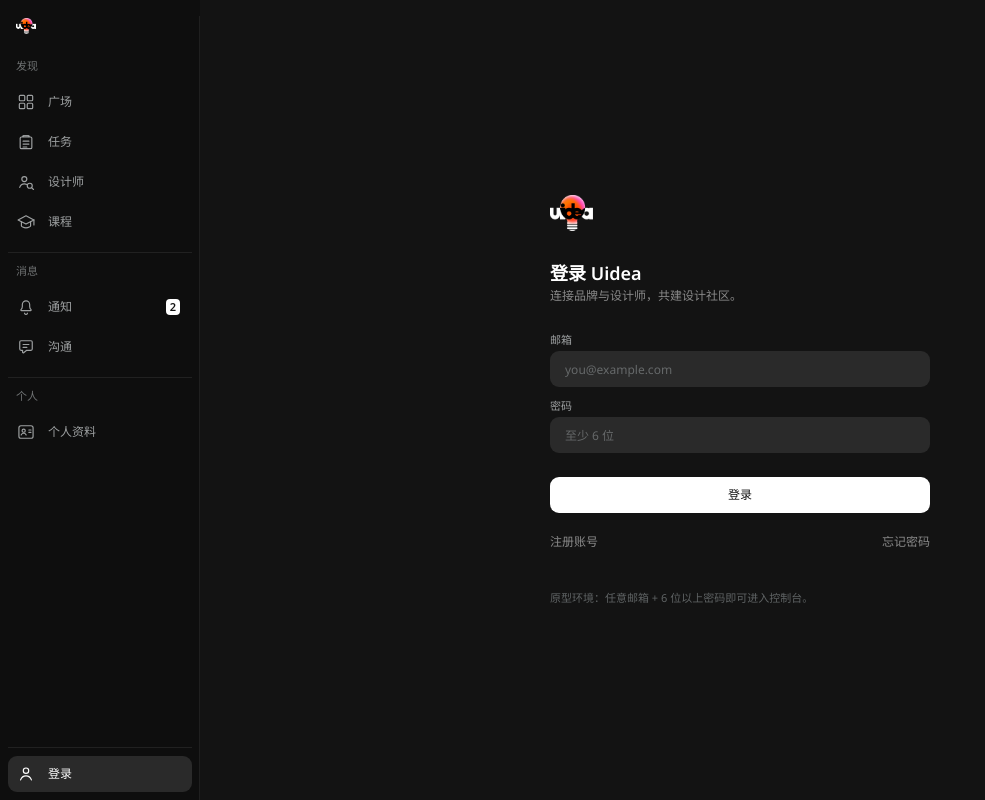
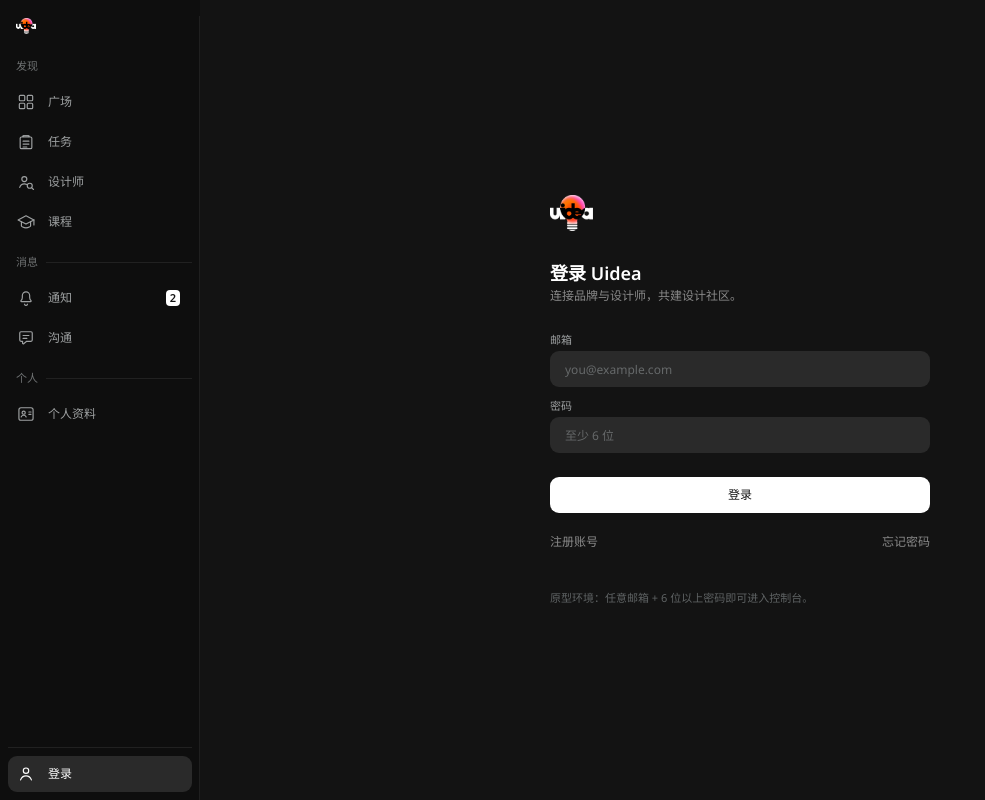
Before and after one commit to LongYingZhang/uidea, a React (Vite) app: page /#/login in a window 1280 px wide. Shown: the whole page, without its empty margins (0-985 px from the left). Built offline with nearby package versions, Linux system fonts and the light colour scheme.

Commit message:
style: 收起态分组横线右端留距；展开态改为标题+延伸线（PAYMENTS 式）

```diff
--- a/src/components/layout/SiteSidebar.tsx
+++ b/src/components/layout/SiteSidebar.tsx
@@ -89,11 +89,13 @@
         {sidebarGroups.map((group, gi) => (
           <div key={group.title ?? `g-${gi}`}>
             {gi > 0 ? (
-              /* Standalone full-width hairline between groups — shows in both states */
-              <div
-                className="my-2 h-px bg-white/[0.08]"
-                aria-hidden
-              />
+              /* Collapsed: short hairline that stops short of the right edge.
+                 Expanded: the group title itself carries the trailing line (below). */
+              expanded ? (
+                <div className="h-2" aria-hidden />
+              ) : (
+                <div className="my-2 h-px w-9 bg-white/[0.08]" aria-hidden />
+              )
             ) : (
               <div className={expanded ? "h-2" : "h-1"} aria-hidden />
             )}
@@ -107,6 +109,10 @@
                 <span className="ui-text-label shrink-0 whitespace-nowrap text-[#6f7273]">
                   {group.title}
                 </span>
+                {gi > 0 ? (
+                  /* "PAYMENTS ————" style: line runs from the label to the right */
+                  <span className="ml-2 h-px min-w-0 flex-1 bg-white/[0.08]" aria-hidden />
+                ) : null}
               </div>
             ) : null}
             <nav className="flex flex-col gap-1">
@@ -118,7 +124,10 @@
         ))}
 
         <div className="mt-auto">
-          <div className="mb-2 mt-3 h-px bg-white/[0.08]" aria-hidden />
+          <div
+            className={`mb-2 mt-3 h-px bg-white/[0.08] ${expanded ? "w-full" : "w-9"}`}
+            aria-hidden
+          />
           {isAuthed() ? (
             <button
               type="button"
```
